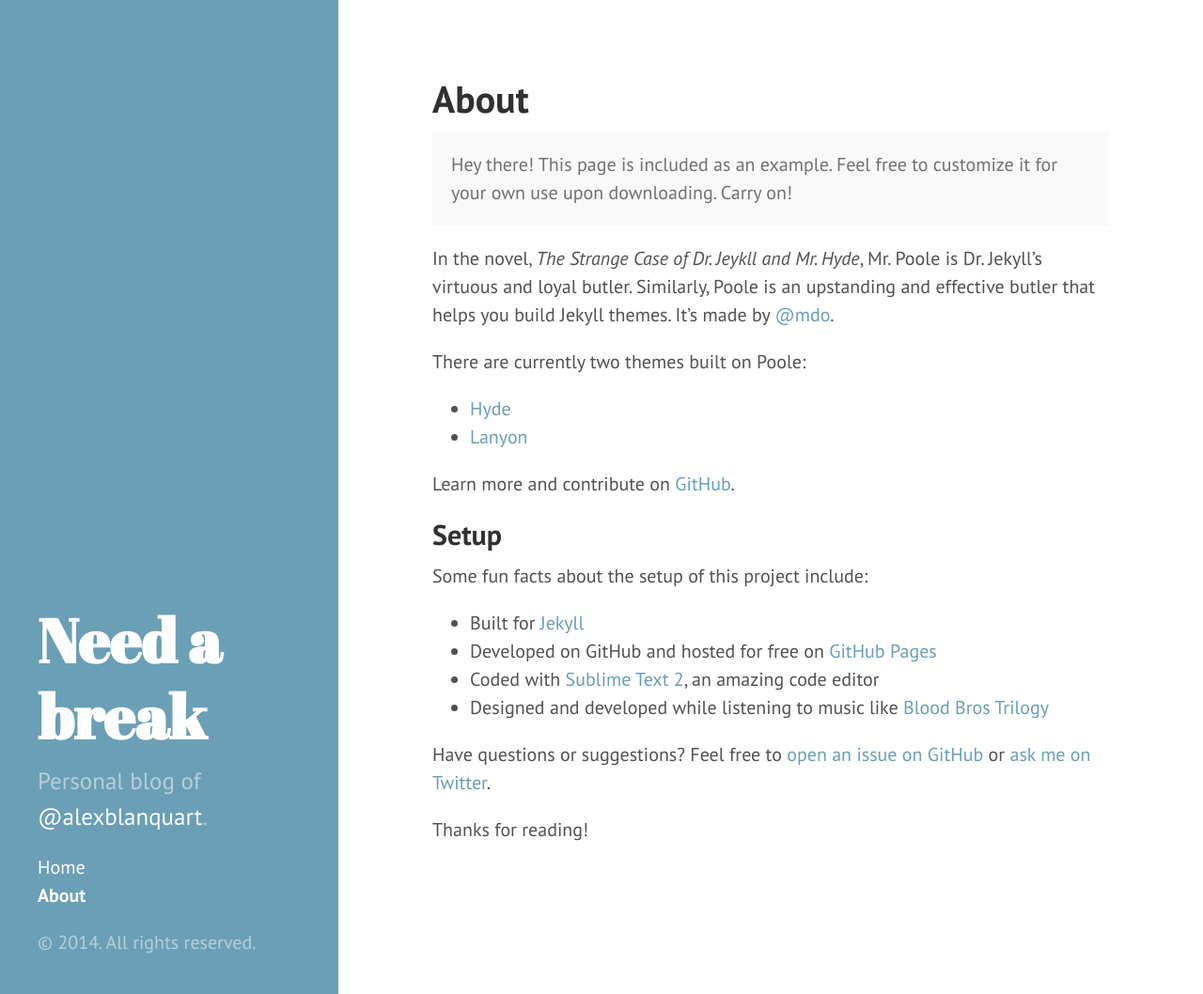
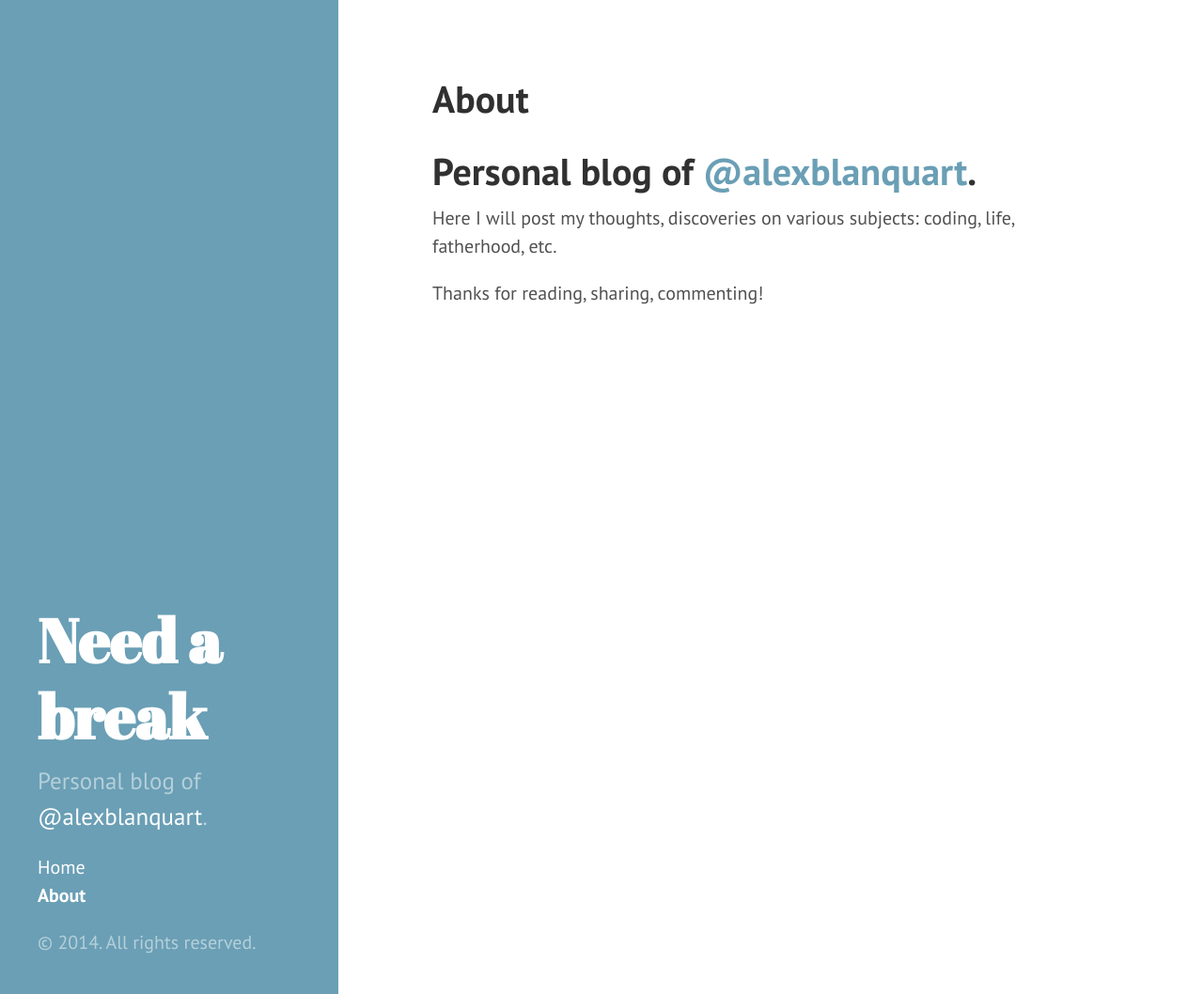
Before and after one commit to alexblanquart/alexblanquart.github.io, a Jekyll site: the page built from about.md, in a window 1280 px wide and 1058 px high. Shown: the whole window at 94% size. Built offline with Jekyll 4.4.1, drawn with Linux system fonts in a browser that asks for light colours; Markdown is read by kramdown in place of the engine named in the settings.

Commit message:
Changed about page

```diff
--- a/about.md
+++ b/about.md
@@ -3,28 +3,8 @@ layout: page
 title: About
 ---
 
-<p class="message">
-  Hey there! This page is included as an example. Feel free to customize it for your own use upon downloading. Carry on!
-</p>
+# Personal blog of [@alexblanquart](https://twitter.com/alexblanquart).
 
-In the novel, *The Strange Case of Dr. Jeykll and Mr. Hyde*, Mr. Poole is Dr. Jekyll's virtuous and loyal butler. Similarly, Poole is an upstanding and effective butler that helps you build Jekyll themes. It's made by [@mdo](https://twitter.com/mdo).
+Here I will post my thoughts, discoveries on various subjects: coding, life, fatherhood, etc.
 
-There are currently two themes built on Poole:
-
-* [Hyde](http://hyde.getpoole.com)
-* [Lanyon](http://lanyon.getpoole.com)
-
-Learn more and contribute on [GitHub](https://github.com/poole).
-
-## Setup
-
-Some fun facts about the setup of this project include:
-
-* Built for [Jekyll](http://jekyllrb.com)
-* Developed on GitHub and hosted for free on [GitHub Pages](https://pages.github.com)
-* Coded with [Sublime Text 2](http://sublimetext.com), an amazing code editor
-* Designed and developed while listening to music like [Blood Bros Trilogy](https://soundcloud.com/maddecent/sets/blood-bros-series)
-
-Have questions or suggestions? Feel free to [open an issue on GitHub](https://github.com/poole/issues/new) or [ask me on Twitter](https://twitter.com/mdo).
-
-Thanks for reading!
+Thanks for reading, sharing, commenting!
```
